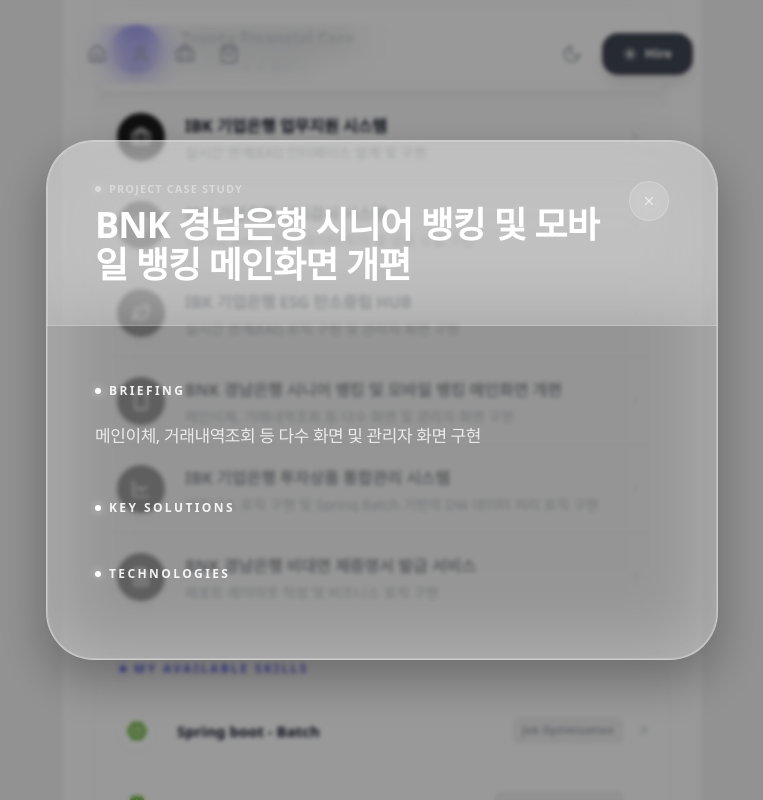
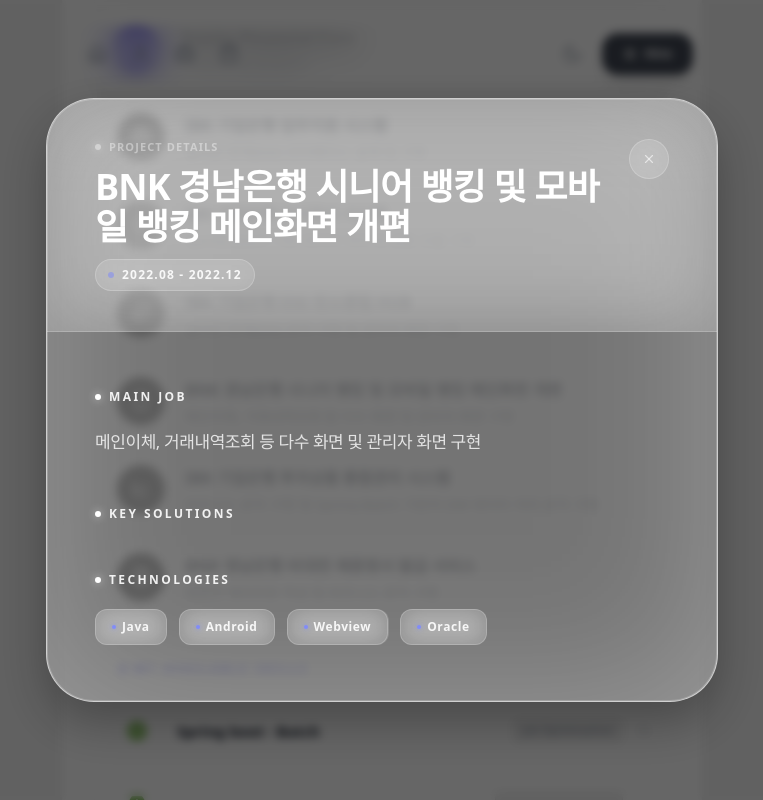
Before and after one commit to whitecloud94/blueprint-view, a React (Vite) app: page / in a window 1280 px wide. Both pictures are taken after a click on the element 640 px from the left and 1078 px from the top of the page. Shown: the part 678-1478 px from the top of the page, without its empty margins (258-1021 px from the left). Built offline with nearby package versions, Linux system fonts and the light colour scheme.

Commit message:
Refactor `Projects.tsx` and `Modal.tsx` to add project periods, improve tag styles, and enhance modal readability and visual consistency.

```diff
--- a/src/components/Projects/Projects.tsx
+++ b/src/components/Projects/Projects.tsx
@@ -25,54 +25,67 @@
 
 const projects = [
     {
-        id: 1, // 모달 연동을 위해 고유 ID 추가를 추천합니다
+        id: 1,
         title: 'Toyota Financial Core',
+        period: '2026.01 - Present',
         sub: "Core시스템 운영관리",
         icon: <CarFront size={20} className="sm:w-[22px]"/>,
         bg: 'bg-indigo-600',
         active: true,
         achievements: [
             "여신 계정계 코어 시스템 운영 및 유지보수",
-            "대량 데이터 처리 및 배치 프로세스 최적화",
+            "대량 데이터 처리 및 프로세스 최적화",
             "금융 규제 준수를 위한 시스템 로직 수정"
         ],
-        tech: ["Java", "Spring Boot", "Oracle", "JEUS"]
+        tech: ["Java", "iFramwork", "Tibero", "JEUS"]
     },
     {
         title: 'IBK 기업은행 업무지원 시스템',
+        period: '2023.10 - 2023.12',
         sub: '실시간 연계(EAI) 인터페이스 설계 및 구현',
         icon: <Briefcase size={20} className="sm:w-[22px]"/>,
-        bg: 'bg-[#1A1A1A]'
+        bg: 'bg-[#1A1A1A]',
+        tech: ["Java", "Spring", "EAI", "Oracle"]
     },
     {
         title: 'IBK 기업은행 상시감시 시스템',
+        period: '2023.05 - 2023.09',
         sub: 'Spring Batch 기반 데이터 처리 및 공통 모듈 구현',
         icon: <ShieldCheck size={20} className="sm:w-[22px]"/>,
-        bg: 'bg-[#1A1A1A]'
+        bg: 'bg-[#1A1A1A]',
+        tech: ["Java", "Spring Batch", "Oracle"]
     },
     {
         title: 'IBK 기업은행 ESG 탄소중립 HUB',
+        period: '2023.01 - 2023.04',
         sub: '실시간 연계(EAI) 로직 구현 및 관리자 화면 구현',
         icon: <Leaf size={20} className="sm:w-[22px]"/>,
-        bg: 'bg-[#1A1A1A]'
+        bg: 'bg-[#1A1A1A]',
+        tech: ["Java", "Spring", "Vue.js", "Oracle"]
     },
     {
         title: 'BNK 경남은행 시니어 뱅킹 및 모바일 뱅킹 메인화면 개편',
+        period: '2022.08 - 2022.12',
         sub: '메인이체, 거래내역조회 등 다수 화면 및 관리자 화면 구현',
         icon: <Smartphone size={20} className="sm:w-[22px]"/>,
-        bg: 'bg-[#1A1A1A]'
+        bg: 'bg-[#1A1A1A]',
+        tech: ["Java", "Android", "Webview", "Oracle"]
     },
     {
         title: 'IBK 기업은행 투자상품 통합관리 시스템',
+        period: '2022.01 - 2022.07',
         sub: '비즈니스 로직 구현 및 Spring Batch 기반의 DW 데이터 처리 로직 구현',
         icon: <LineChart size={20} className="sm:w-[22px]"/>,
-        bg: 'bg-[#1A1A1A]'
+        bg: 'bg-[#1A1A1A]',
+        tech: ["Java", "Spring Batch", "Oracle"]
     },
     {
         title: 'BNK 경남은행 비대면 제증명서 발급 서비스',
+        period: '2021.09 - 2021.12',
         sub: '레포트 레이아웃 작성 및 비즈니스 로직 구현',
         icon: <FileText size={20} className="sm:w-[22px]"/>,
-        bg: 'bg-[#1A1A1A]'
+        bg: 'bg-[#1A1A1A]',
+        tech: ["Java", "OZ Report", "Oracle"]
     },
 ]
 
--- a/src/components/popup/Modal.tsx
+++ b/src/components/popup/Modal.tsx
@@ -5,11 +5,11 @@
 import {COMMON_STYLES} from "../../constants/styles";
 
 const MODAL_STYLES = {
-    overlay: "fixed inset-0 z-[9999] flex items-center justify-center p-4 sm:p-6 bg-black/40 backdrop-blur-[2px]",
+    overlay: "fixed inset-0 z-[9999] flex items-center justify-center p-4 sm:p-6 bg-black/60 backdrop-blur-[5px]",
 
     container: `
         relative w-full max-w-2xl max-h-[90vh] overflow-y-auto
-        bg-white/35 backdrop-blur-[40px] border border-white/40
+        bg-white/35 backdrop-blur-[80px] border border-white/60
         rounded-[40px] sm:rounded-[48px]
         flex flex-col scrollbar-hide
         shadow-[0_20px_50px_rgba(0,0,0,0.3),inset_0_0_0_1px_rgba(255,255,255,0.2)]
@@ -17,10 +17,13 @@
 
     header: `sticky top-0 z-10 px-8 sm:px-12 py-8 sm:py-10 flex justify-between items-start bg-white/10 backdrop-blur-2xl border-b border-white/20`,
     headerLeft: "flex-1 pr-6",
-    badgeWrapper: "flex items-center gap-2 mb-2",
+    badgeWrapper: "flex items-center gap-2 mb-2 sm:mb-3",
     badgeDot: "w-1.5 h-1.5 rounded-full bg-white/80 animate-pulse shadow-[0_0_10px_rgba(255,255,255,0.8)]",
     badgeLabel: `${COMMON_STYLES.badgeText} text-white/40`,
-    title: COMMON_STYLES.modalTitle,
+    title: `${COMMON_STYLES.modalTitle} mb-3`,
+    periodWrapper: "inline-flex items-center px-3 py-1.5 rounded-full bg-white/10 border border-white/20 backdrop-blur-md",
+    period: "text-[11px] sm:text-[12px] font-black text-white/90 tracking-[0.1em] flex items-center gap-2",
+    periodDot: "w-1.5 h-1.5 rounded-full bg-indigo-400 animate-pulse",
     closeButton: "w-9 h-9 sm:w-10 sm:h-10 bg-white/10 backdrop-blur-md rounded-full flex items-center justify-center text-white/60 border border-white/20 transition-all duration-300 hover:bg-white/20 hover:scale-110 active:scale-95 p-3 group",
 
     content: "px-8 sm:px-12 py-10 sm:py-14 space-y-12",
@@ -31,8 +34,23 @@
     achievementItem: "flex gap-4 group",
     achievementDot: "mt-2.5 w-1.5 h-1.5 rounded-full bg-white/20 group-hover:bg-white/60 transition-colors shrink-0",
 
-    tagWrapper: "flex flex-wrap gap-2.5 mt-4",
-    tag: `bg-white/30 backdrop-blur-xl border border-white/40 px-4 py-2 rounded-2xl text-white text-[11px] sm:text-[12px] font-bold cursor-default`,
+    tagWrapper: "flex flex-wrap gap-3 mt-4",
+    tag: `
+        relative overflow-hidden
+        bg-white/10 backdrop-blur-md
+        border border-white/20
+        px-4 py-2 rounded-xl
+        text-white/90 text-[11px] sm:text-[12px]
+        font-bold tracking-wider
+        transition-all duration-300
+        hover:bg-white/20 hover:border-white/40 hover:scale-105
+        hover:shadow-[0_8px_25px_-5px_rgba(255,255,255,0.2)]
+        cursor-default
+        group/tag
+    `,
+    tagInner: "relative z-10 flex items-center gap-1.5",
+    tagDot: "w-1 h-1 rounded-full bg-indigo-400 group-hover/tag:bg-indigo-300 transition-colors shadow-[0_0_5px_rgba(129,140,248,0.8)]",
+    tagGlow: "absolute inset-0 bg-gradient-to-tr from-indigo-500/10 to-transparent opacity-0 group-hover/tag:opacity-100 transition-opacity duration-500",
     dot: "w-1.5 h-1.5 rounded-full bg-white shadow-[0_0_8px_rgba(255,255,255,0.6)]"
 };
 
@@ -95,11 +113,19 @@
                     <div className={MODAL_STYLES.headerLeft}>
                         <div className={MODAL_STYLES.badgeWrapper}>
                             <span className={MODAL_STYLES.badgeDot}/>
-                            <span className={MODAL_STYLES.badgeLabel}>PROJECT CASE STUDY</span>
+                            <span className={MODAL_STYLES.badgeLabel}>PROJECT DETAILS</span>
                         </div>
                         <h2 className={MODAL_STYLES.title}>
                             {project.title}
                         </h2>
+                        {project.period && (
+                            <div className={MODAL_STYLES.periodWrapper}>
+                                <div className={MODAL_STYLES.period}>
+                                    <span className={MODAL_STYLES.periodDot}/>
+                                    {project.period}
+                                </div>
+                            </div>
+                        )}
                     </div>
                     <button
                         onClick={onClose}
@@ -115,7 +141,7 @@
                     <section className={MODAL_STYLES.section}>
                         <div className={MODAL_STYLES.sectionTitle}>
                             <div className={MODAL_STYLES.dot}/>
-                            Briefing
+                            Main Job
                         </div>
                         <p className={MODAL_STYLES.bodyText}>
                             {project.sub}
@@ -146,7 +172,13 @@
                         </div>
                         <div className={MODAL_STYLES.tagWrapper}>
                             {project.tech?.map((t: string) => (
-                                <span key={t} className={MODAL_STYLES.tag}>{t}</span>
+                                <span key={t} className={MODAL_STYLES.tag}>
+                                    <div className={MODAL_STYLES.tagGlow} />
+                                    <div className={MODAL_STYLES.tagInner}>
+                                        <span className={MODAL_STYLES.tagDot} />
+                                        {t}
+                                    </div>
+                                </span>
                             ))}
                         </div>
                     </section>
```
